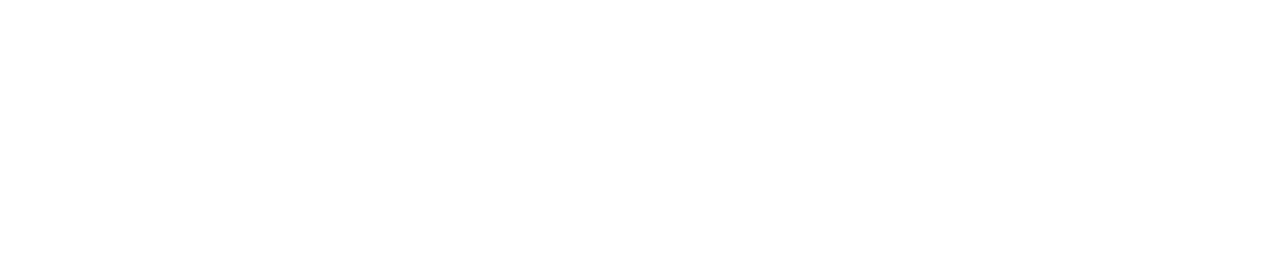
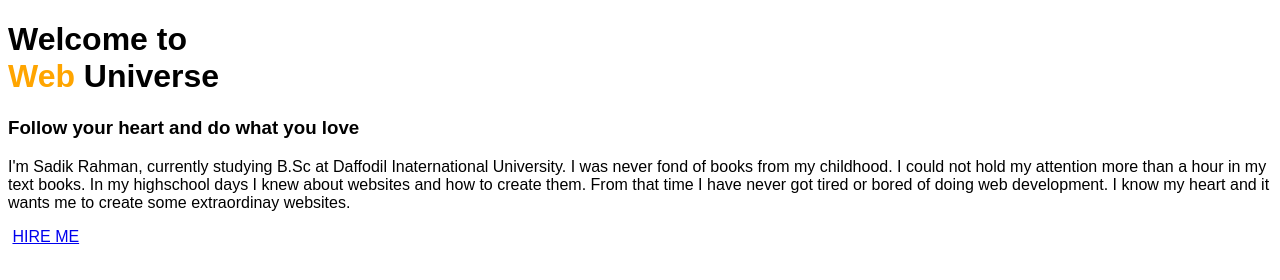
Before and after one commit to sadik2702/developer-portfolio, a plain HTML site: page index.html in a window 1280 px wide. Drawn offline with Linux system fonts and the light colour scheme.

Commit message:
added some texts

```diff
--- a/index.html
+++ b/index.html
@@ -8,6 +8,15 @@
     <link rel="stylesheet" href="portfolio.css">
 </head>
 <body>
+    <h1>Welcome to <br><span style="color: rgb(255, 165, 0);">Web</span> Universe</h1>
+    <h3>Follow your heart and do what you love</h3>
+    <p>I'm Sadik Rahman, currently studying B.Sc at Daffodil Inaternational University. I was never fond of
+        books from my childhood. I could not hold my attention more than a hour in my text books. In my highschool days
+        I knew about websites and how to create them. From that time I have never got tired or bored of doing web development.
+        I know my heart and it wants me to create some extraordinay websites.
+    </p>
+    <img src="" alt="">
+    <a href="facebook.com/sadik.r.027" target="new">HIRE ME</a >
 
 </body>
 </html>
--- a/portfolio.css
+++ b/portfolio.css
@@ -0,0 +1,4 @@
+body{
+    font-family: sans-serif;
+    font
+}
```
